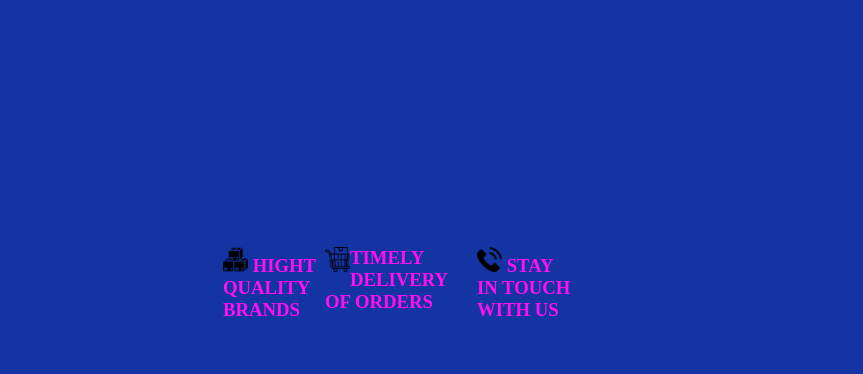
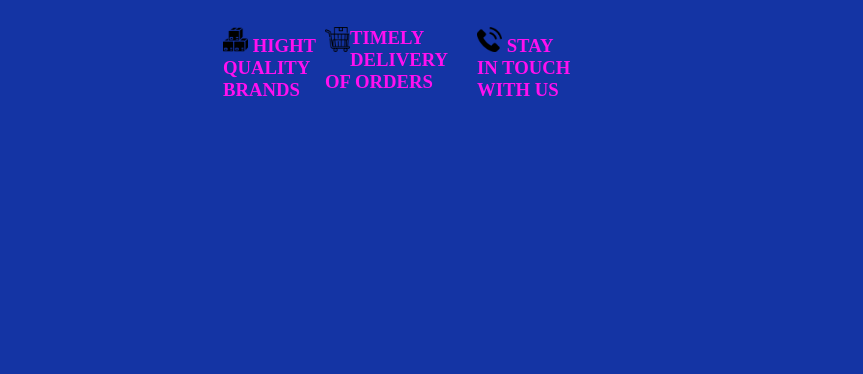
Before and after one commit to mykolamieshkov-web/NailsStore-, a plain HTML site: page index.html in a window 1280 px wide. Shown: the part 423-797 px from the top of the page, without its empty margins (0-863 px from the left). Drawn offline with Linux system fonts and the light colour scheme.

Commit message:
bug fixing

```diff
--- a/css/style.css
+++ b/css/style.css
@@ -135,7 +135,7 @@ display: flex;
    display: flex;
    justify-content: center;
    gap: 2px;
-   padding-top: 30%;
+  padding-top: 20px;
 }
 .works {
  width: 100vh;
```
